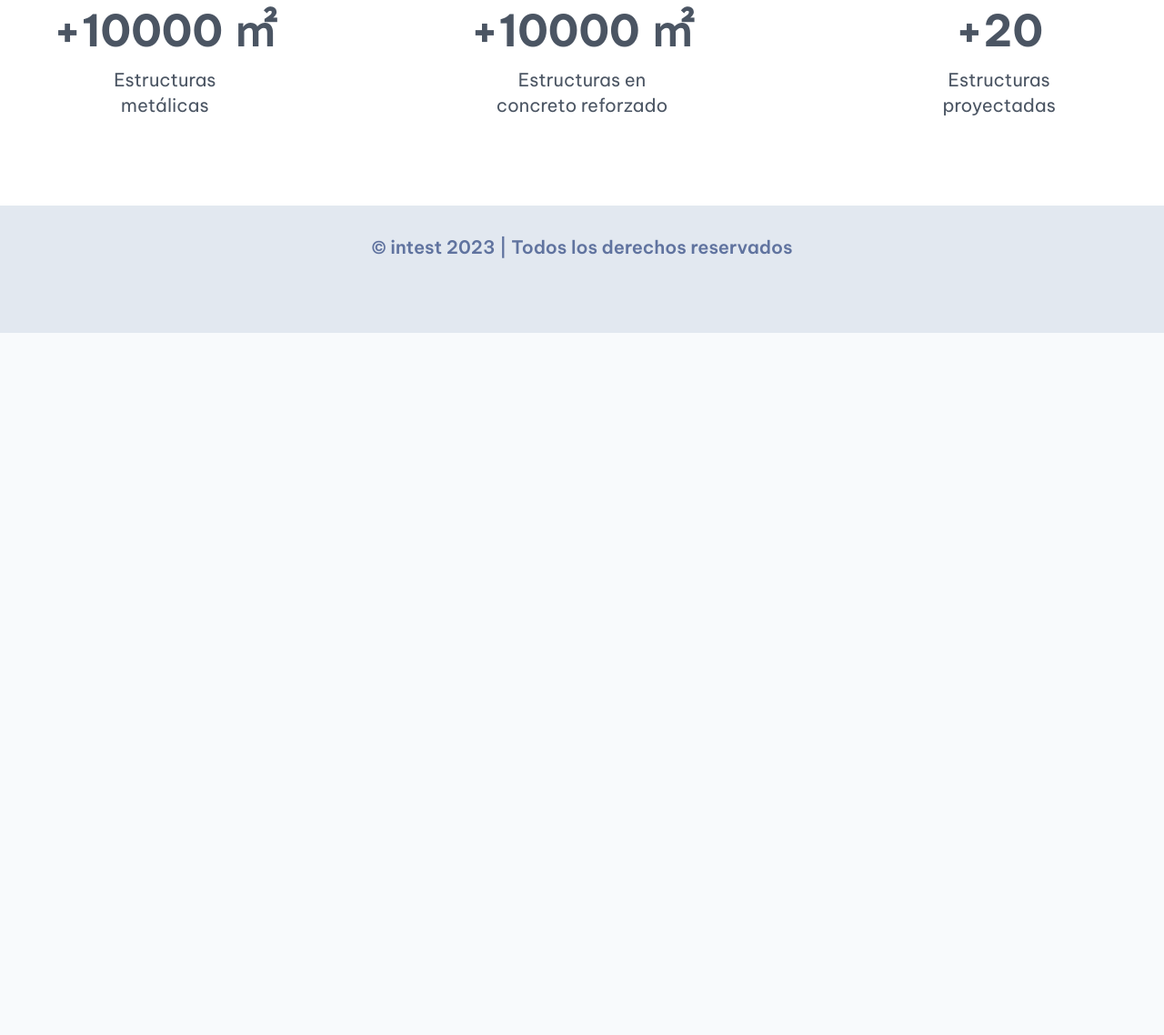
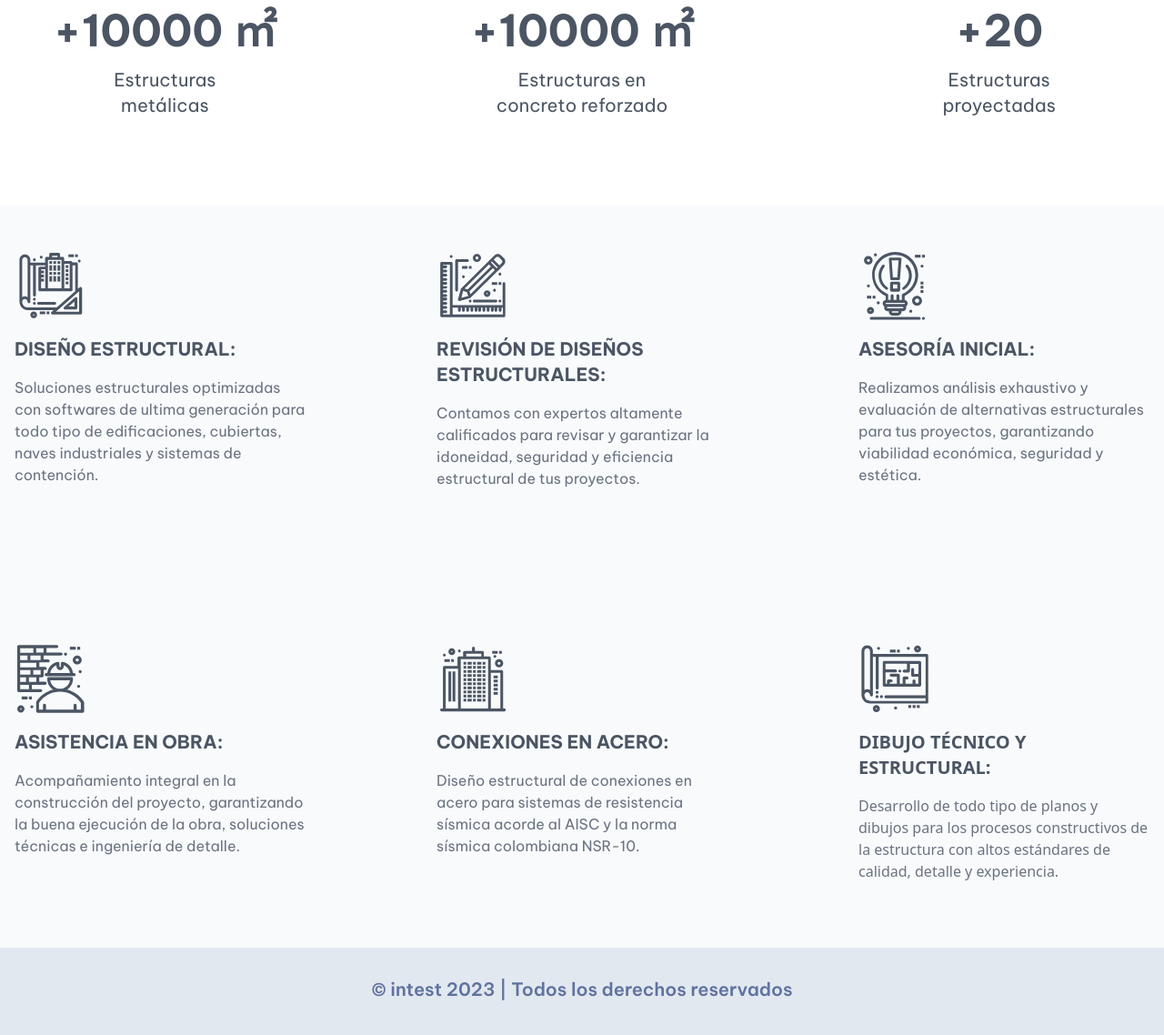
Before and after one commit to JuanMario27/JuanMario27.github.io, an Astro site: page / in a window 1280 px wide. Shown: the part 862-2000 px from the top of the page at 91% size. Before the commit the page ends 1228 px from the top, so only its background shows below. Built offline with nearby package versions, Linux system fonts and the light colour scheme; Astro itself is replaced by a stand-in of ours.

Commit message:
feat: :sparkles: services section

```diff
--- a/src/components/post.astro
+++ b/src/components/post.astro
@@ -37,6 +37,6 @@ const {title, author, pubDate, heroImage, description, url} = Astro.props;
       &nbsp&nbsp;/&nbsp&nbsp;
       <DateFormated classNames="font-vietnam_pro  " date={pubDate} />
     </p>
-    <p class="font-vietnam_pro text-sm text-gray-600">{description}</p>
+    <p class="font-vietnam_pro text-sm text-gray-500">{description}</p>
   </div>
 </article>
--- /dev/null
+++ b/src/components/services.astro
@@ -0,0 +1,78 @@
+<main class="container mx-auto p-4">
+  <section class="grid grid-cols-1 sm:grid-cols-2 md:grid-cols-3 gap-36 my-8">
+    <div class="mb-6">
+      <img src="./icons/diseno-estructural.svg" class="h-20" />
+      <h3
+        class="font-vietnam_pro font-bold uppercase my-4 text-gray-600 text-xl">
+        Diseño estructural:
+      </h3>
+      <p class="font-vietnam_pro text-gray-500">
+        Soluciones estructurales optimizadas con softwares de ultima generación
+        para todo tipo de edificaciones, cubiertas, naves industriales y
+        sistemas de contención.
+      </p>
+    </div>
+    <div class="mb-6">
+      <img src="./icons/revision-diseno.svg" class="h-20" />
+      <h3
+        class="font-vietnam_pro font-bold uppercase my-4 text-gray-600 text-xl">
+        Revisión de diseños estructurales:
+      </h3>
+      <p class="font-vietnam_pro text-gray-500">
+        Contamos con expertos altamente calificados para revisar y garantizar la
+        idoneidad, seguridad y eficiencia estructural de tus proyectos.
+      </p>
+    </div>
+    <div class="mb-6">
+      <img src="./icons/asesoria-inicial.svg" class="h-20" />
+      <h3
+        class="font-vietnam_pro font-bold uppercase my-4 text-gray-600 text-xl">
+        Asesoría inicial:
+      </h3>
+      <p class="font-vietnam_pro text-gray-500">
+        Realizamos análisis exhaustivo y evaluación de alternativas
+        estructurales para tus proyectos, garantizando viabilidad económica,
+        seguridad y estética.
+      </p>
+    </div>
+    <div class="mb-6">
+      <img src="./icons/asistencia-obras.svg" class="h-20" />
+      <h3
+        class="font-vietnam_pro font-bold uppercase my-4 text-gray-600 text-xl">
+        Asistencia en obra:
+      </h3>
+      <p class="font-vietnam_pro text-gray-500">
+        Acompañamiento integral en la construcción del proyecto, garantizando la
+        buena ejecución de la obra, soluciones técnicas e ingeniería de detalle.
+      </p>
+    </div>
+    <div class="mb-6">
+      <img src="./icons/conexion-acero.svg" class="h-20" />
+      <h3
+        class="font-vietnam_pro font-bold uppercase my-4 text-gray-600 text-xl">
+        Conexiones en acero:
+      </h3>
+      <p class="font-vietnam_pro text-gray-500">
+        Diseño estructural de conexiones en acero para sistemas de resistencia
+        sísmica acorde al AISC y la norma sísmica colombiana NSR-10.
+      </p>
+    </div>
+    <div class="mb-6">
+      <img src="./icons/dibujo-tecnico.svg" class="h-20" />
+      <h3
+        class="font-be_vietnam_pro font-bold uppercase my-4 text-gray-600 text-xl">
+        Dibujo técnico y estructural:
+      </h3>
+      <p class="font-be_vietnam_pro text-gray-500">
+        Desarrollo de todo tipo de planos y dibujos para los procesos
+        constructivos de la estructura con altos estándares de calidad, detalle
+        y experiencia.
+      </p>
+    </div>
+  </section>
+</main>
+<style>
+  img {
+    fill: #60739f;
+  }
+</style>
--- a/src/pages/index.astro
+++ b/src/pages/index.astro
@@ -3,8 +3,10 @@ import Head from '../components/head.astro';
 import Header from '../components/header.astro';
 import Footer from '../components/footer.astro';
 import Hero from '../components/hero.astro';
+import Counting from '../components/counting.astro';
+import Services from '../components/services.astro';
+
 import {SITE_TITLE, SITE_DESCRIPTION} from '../constants';
-import Counting from '../components/counting.astro';
 ---
 
 <html lang="en">
@@ -16,6 +18,7 @@ import Counting from '../components/counting.astro';
     <Hero />
     <main>
       <Counting />
+      <Services />
     </main>
     <Footer />
     <script src="../js/main.js"></script>
```
Also changed, not shown: public/icons/asesoria-inicial.svg (added), public/icons/asistencia-obras.svg (added), public/icons/conexion-acero.svg (added), public/icons/dibujo-tecnico.svg (added), public/icons/diseno-estructural.svg (added), public/icons/revision-diseno.svg (added).
